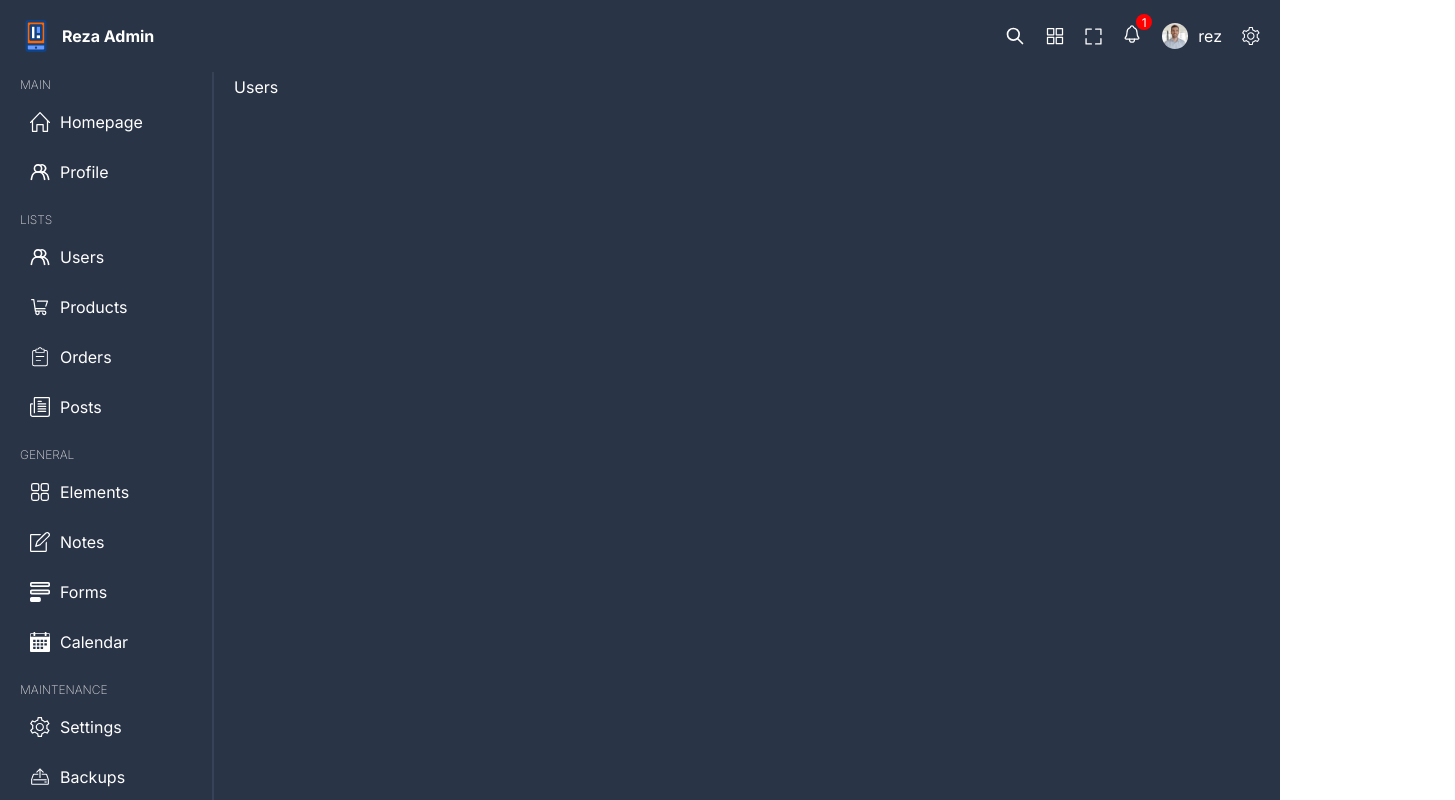
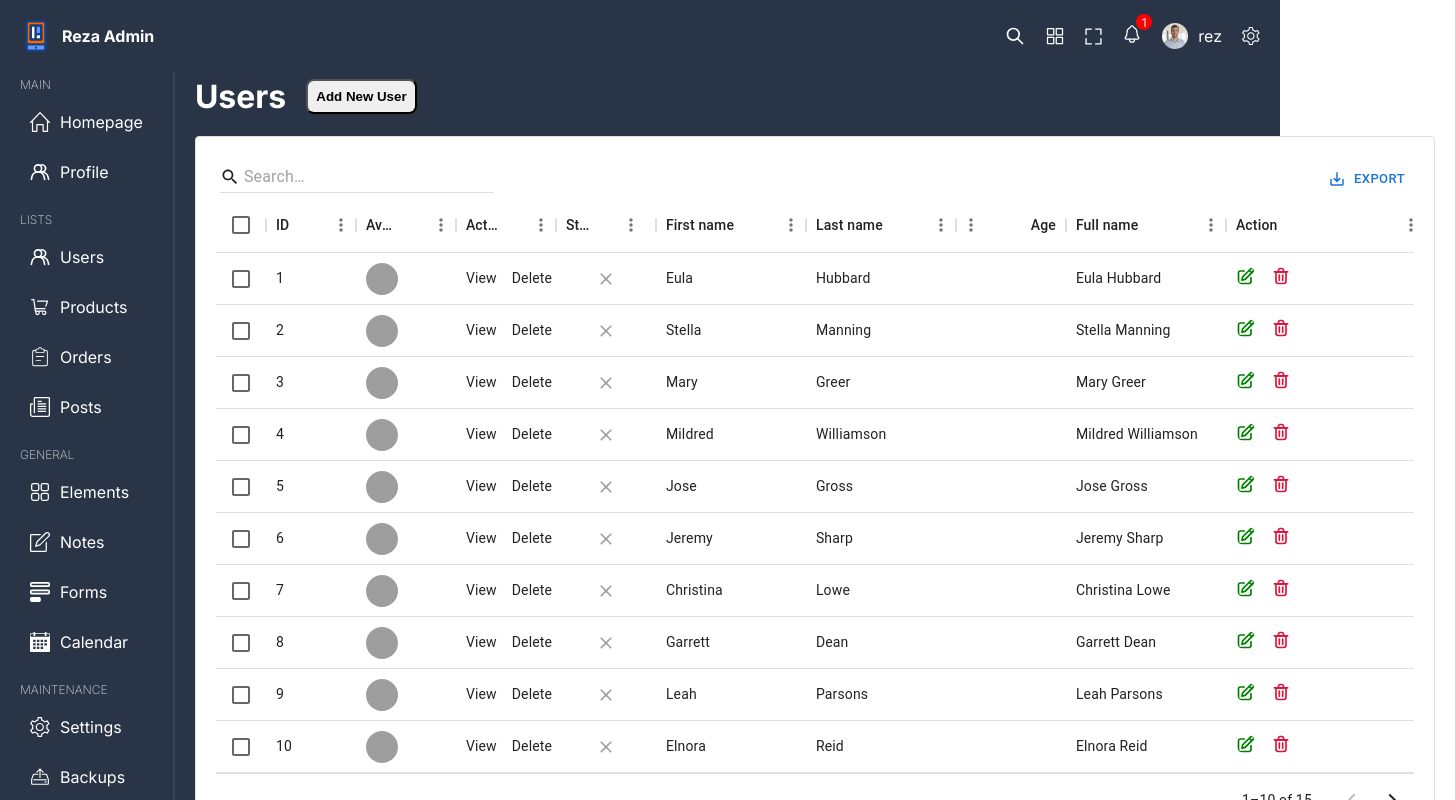
Before and after one commit to TheRezDev/Admin-Dash, a React (Vite) app: page /users in a window 1280 px wide. Shown: the top 800 px of the page, 1455 px wide, since content can reach past the window. Built offline with nearby package versions, Linux system fonts and the light colour scheme; grey boxes are pictures that could not be loaded.

Commit message:
feature/usersPage completion

```diff
--- a/package.json
+++ b/package.json
@@ -10,6 +10,10 @@
     "preview": "vite preview"
   },
   "dependencies": {
+    "@emotion/react": "^11.11.1",
+    "@emotion/styled": "^11.11.0",
+    "@mui/material": "^5.14.3",
+    "@mui/x-data-grid": "^6.11.0",
     "react": "^18.2.0",
     "react-dom": "^18.2.0",
     "react-router-dom": "^6.14.2",
--- /dev/null
+++ b/src/components/bigChartBox/BigChartBox.tsx
@@ -0,0 +1,80 @@
+import { Area, AreaChart, ResponsiveContainer, Tooltip, XAxis, YAxis } from "recharts";
+import "./bigChartBox.scss";
+
+const data= [
+    {
+      name: "Sun",
+      books: 4000,
+      clothes: 2400,
+      electronics: 2400,
+    },
+    {
+      name: "Mon",
+      books: 3000,
+      clothes: 1398,
+      electronics: 2210,
+    },
+    {
+      name: "Tue",
+      books: 2000,
+      clothes: 3800,
+      electronics: 2290,
+    },
+    {
+      name: "Wed",
+      books: 2780,
+      clothes: 3908,
+      electronics: 2000,
+    },
+    {
+      name: "Thu",
+      books: 1890,
+      clothes: 4800,
+      electronics: 2181,
+    },
+    {
+      name: "Fri",
+      books: 2390,
+      clothes: 3800,
+      electronics: 2100,
+    },
+    {
+      name: "Sat",
+      books: 3490,
+      clothes: 4300,
+      electronics: 2500,
+    },
+    ];
+
+
+const BigChartBox = () => {
+    return (
+        <div className="bigChartBox">
+            <h1>Revenue Analytics</h1>
+            <div className="chart">
+            <ResponsiveContainer
+            width="99%" height="100%"
+            >
+                <AreaChart
+                    data={data}
+                    margin={{
+                        top: 10,
+                        right: 30,
+                        left: 0,
+                        bottom: 0,
+                }}
+                >
+                <XAxis dataKey="name" />
+                <YAxis />
+                <Tooltip />
+                <Area type="monotone" dataKey="electronics" stackId="1" stroke="#8884d8" fill="#8884d8" />
+                <Area type="monotone" dataKey="clothes" stackId="1" stroke="#82ca9d" fill="#82ca9d" />
+                <Area type="monotone" dataKey="books" stackId="1" stroke="#ffc658" fill="#ffc658" />
+                </AreaChart>
+            </ResponsiveContainer>
+            </div>
+        </div>
+    );
+};
+
+export default BigChartBox;
--- /dev/null
+++ b/src/components/bigChartBox/bigChartBox.scss
@@ -0,0 +1,14 @@
+.bigChartBox{
+    width: 100%;
+    height: 100%;
+    display: flex;
+    flex-direction: column;
+    justify-content: space-between;
+
+    .chart{
+        width: 100%;
+        height: 300px;
+    }
+
+
+}
--- a/src/components/chartBox/ChartBox.tsx
+++ b/src/components/chartBox/ChartBox.tsx
@@ -1,77 +1,42 @@
 import { Link } from "react-router-dom";
 import "./chartBox.scss";
 import { Line, LineChart, ResponsiveContainer, Tooltip } from "recharts";
-const data = [
-    {
-      name: 'Page A',
-      uv: 4000,
-      pv: 2400,
-      amt: 2400,
-    },
-    {
-      name: 'Page B',
-      uv: 3000,
-      pv: 1398,
-      amt: 2210,
-    },
-    {
-      name: 'Page C',
-      uv: 2000,
-      pv: 9800,
-      amt: 2290,
-    },
-    {
-      name: 'Page D',
-      uv: 2780,
-      pv: 3908,
-      amt: 2000,
-    },
-    {
-      name: 'Page E',
-      uv: 1890,
-      pv: 4800,
-      amt: 2181,
-    },
-    {
-      name: 'Page F',
-      uv: 2390,
-      pv: 3800,
-      amt: 2500,
-    },
-    {
-      name: 'Page G',
-      uv: 3490,
-      pv: 4300,
-      amt: 2100,
-    },
-  ];
 
-const ChartBox = () => {
+type Props ={
+    color:string;
+    icon: string;
+    title: string;
+    dataKey: string;
+    number: number | string;
+    percentage: number;
+    chartData: object[];
+}
+const ChartBox = (props: Props) => {
 
     return (
         <div className="chartBox">
             <div className="boxInfo">
                 <div className="title">
-                    <img src="/user.svg" alt="" />
-                    <span>Total Users</span>
+                    <img src={props.icon} alt="" />
+                    <span>{props.title}</span>
                 </div>
-                <h1>11.238</h1>
-                <Link to="/">View All</Link>
+                <h1>{props.number}</h1>
+                <Link to="/" style={{color: props.color}}>View All</Link>
             </div>
 
             <div className="chartInfo">
                 <div className="chart">
                     <ResponsiveContainer width="100%" height="100%">
-                        <LineChart width={300} height={100} data={data}>
-                          <Tooltip
-                          contentStyle={{background:"transparent", border:"none"}}
-                          labelStyle={{display:"none", }}
-                          position={{x: 10, y: 50}}
-                          />
+                        <LineChart data={props.chartData}>
+                            <Tooltip
+                            contentStyle={{background:"transparent", border:"none"}}
+                            labelStyle={{display:"none" }}
+                            position={{x: 10, y: 70}}
+                            />
                             <Line
                             type="monotone"
-                            dataKey="pv"
-                            stroke="#8884d8"
+                            dataKey={props.dataKey}
+                            stroke={props.color}
                             strokeWidth={2}
                             dot={false}
                             />
@@ -79,7 +44,11 @@ const ChartBox = () => {
                     </ResponsiveContainer>
                 </div>
                 <div className="texts">
-                        <span className="percentage">45%</span>
+                        <span
+                        className="percentage"
+                        style={{color: props.percentage<0 ? "tomato" : "limegreen"}}>
+                            {props.percentage}
+                        </span>
                         <span className="duration">this month</span>
                 </div>
             </div>
--- /dev/null
+++ b/src/components/dataTable/DataTable.tsx
@@ -0,0 +1,68 @@
+import { DataGrid, GridColDef, GridToolbar } from '@mui/x-data-grid'
+import './dataTable.scss'
+import { Link } from 'react-router-dom'
+
+type Props = {
+  columns: GridColDef[];
+  rows: object[];
+  slug: string;
+};
+
+const DataTable = (props: Props) => {
+  const handelDelete = (id:number) => {
+    //delete the item
+    //axios.delete(`/api/${slug}/id`)
+    console.log(id + "has been deleted ");
+  }
+
+  const actionColumn: GridColDef = {
+    field: 'action',
+    headerName: 'Action',
+    width: 200,
+    renderCell: (params) =>{
+      return (
+        <div className="action">
+          <Link to={`/${props.slug}/${params.row.id}`}>
+            <img src="/view.svg" alt="" />
+          </Link>
+          <div className="delete" onClick={() => handelDelete(params.row.id)}>
+            <img src="/delete.svg" alt="" />
+          </div>
+        </div>
+      )
+
+    },
+  };
+
+  return (
+    <div className="dataTable">
+      <DataGrid
+        className="dataGrid"
+        rows={props.rows}
+        columns={[...props.columns, actionColumn]}
+        initialState={{
+          pagination: {
+            paginationModel: {
+              pageSize: 10,
+            },
+          },
+        }}
+        slots={{ toolbar: GridToolbar }}
+        slotProps={{
+          toolbar: {
+            showQuickFilter: true,
+            quickFilterProps: { debounceMs: 500 },
+          },
+        }}
+        pageSizeOptions={[5]}
+        checkboxSelection
+        disableRowSelectionOnClick
+        disableColumnFilter
+        disableColumnSelector
+        disableDensitySelector
+      />
+    </div>
+  )
+}
+
+export default DataTable
--- /dev/null
+++ b/src/components/dataTable/dataTable.scss
@@ -0,0 +1,29 @@
+.dataTable{
+
+    .dataGrid{
+        background: white;
+        padding: 20px;
+
+        .MuiDataGrid-toolbarContainer{
+            flex-direction: row-reverse;
+        }
+
+        img{
+            width: 32px;
+            height: 32px;
+            border-radius: 50%;
+            object-fit: cover;
+        }
+
+        .action{
+            display: flex;
+            gap: 15px;
+
+            img{
+                width: 20px;
+                height: 20px;
+                cursor: pointer;
+            }
+        }
+    }
+}
--- a/src/pages/home/Home.tsx
+++ b/src/pages/home/Home.tsx
@@ -1,8 +1,15 @@
 import BarChartBox from '../../components/barChartBox/barCahrtBox';
+import BigChartBox from '../../components/bigChartBox/BigChartBox';
 import ChartBox from '../../components/chartBox/ChartBox';
 import PieChartBox from '../../components/pieChartBox/PieChartBox';
 import TopBox from '../../components/topBox/TopBox';
-import { barChartBoxRevenue, barChartBoxVisit } from '../../data';
+import { barChartBoxRevenue,
+    barChartBoxVisit,
+    chartBoxConversion,
+    chartBoxProduct,
+    chartBoxRevenue,
+    chartBoxUser }
+    from '../../data';
 import './home.scss';
 const Home = () => {
     return (
@@ -10,12 +17,12 @@ const Home = () => {
         <div className="box box1">
             <TopBox/>
         </div>
-        <div className="box box2"><ChartBox/></div>
-        <div className="box box3"><ChartBox/></div>
+        <div className="box box2"><ChartBox {...chartBoxUser}/></div>
+        <div className="box box3"><ChartBox {...chartBoxProduct}/></div>
         <div className="box box4"><PieChartBox/></div>
-        <div className="box box5"><ChartBox/></div>
-        <div className="box box6">Box6</div>
-        <div className="box box7">Box7</div>
+        <div className="box box5"><ChartBox {...chartBoxConversion}/></div>
+        <div className="box box6"><ChartBox {...chartBoxRevenue}/></div>
+        <div className="box box7"><BigChartBox/></div>
         <div className="box box8"><BarChartBox {...barChartBoxVisit}/></div>
         <div className="box box9"><BarChartBox {...barChartBoxRevenue}/></div>
     </div>
--- a/src/pages/users/Users.tsx
+++ b/src/pages/users/Users.tsx
@@ -1,8 +1,77 @@
-import './users.scss';
+import { GridColDef, GridValueGetterParams } from '@mui/x-data-grid'
+import DataTable from '../../components/dataTable/DataTable'
+import './users.scss'
+import { userRows } from '../../data'
+
+const columns: GridColDef[] = [
+  { field: 'id', headerName: 'ID', width: 90 },
+  {
+    field: 'avatar',
+    headerName: 'Avatar',
+    width: 100,
+    renderCell: (params) => {
+      return <img src={params.row.img || '/noavatar.png'} alt="" />
+    },
+  },
+  {
+    field: 'actions',
+    headerName: 'Actions',
+    width: 100,
+    renderCell: (params) => {
+      return (
+        <div className="action">
+          <div className="view">View</div>
+          <div className="delete">Delete</div>
+        </div>
+      )
+    },
+  },
+  {
+    field: 'status',
+    headerName: 'Status',
+    width: 100,
+    type: 'boolean',
+  },
+  {
+    field: 'firstName',
+    headerName: 'First name',
+    width: 150,
+    editable: true,
+  },
+  {
+    field: 'lastName',
+    headerName: 'Last name',
+    width: 150,
+    editable: true,
+  },
+  {
+    field: 'age',
+    headerName: 'Age',
+    type: 'number',
+    width: 110,
+    editable: true,
+  },
+  {
+    field: 'fullName',
+    headerName: 'Full name',
+    description: 'This column has a value getter and is not sortable.',
+    sortable: false,
+    width: 160,
+    valueGetter: (params: GridValueGetterParams) =>
+      `${params.row.firstName || ''} ${params.row.lastName || ''}`,
+  },
+];
+
 const Users = () => {
-    return (
-    <div className="users">Users</div>
-    );
-};
+  return (
+    <div className="users">
+      <div className="info">
+        <h1>Users</h1>
+        <button>Add New User</button>
+      </div>
+      <DataTable slug='users' columns={columns} rows={userRows} />
+    </div>
+  )
+}
 
-export default Users;
+export default Users
--- a/src/pages/users/users.scss
+++ b/src/pages/users/users.scss
@@ -1,3 +1,20 @@
 .users{
+    .info{
+        display: flex;
+        align-items: center;
+        gap: 20px;
+        margin-bottom: 20px;
 
+        button{
+            padding: 8px;
+            border-radius: 8px;
+            cursor: pointer;
+            font-weight: bold;
+        }
+        button:hover{
+            background-color: brown;
+            color: white;
+            transition-delay: 10ms;
+        }
+    }
 }
```
Also changed, not shown: .prettierrc.json (added), 1 other file (tests, documents, lock files or other folders).
